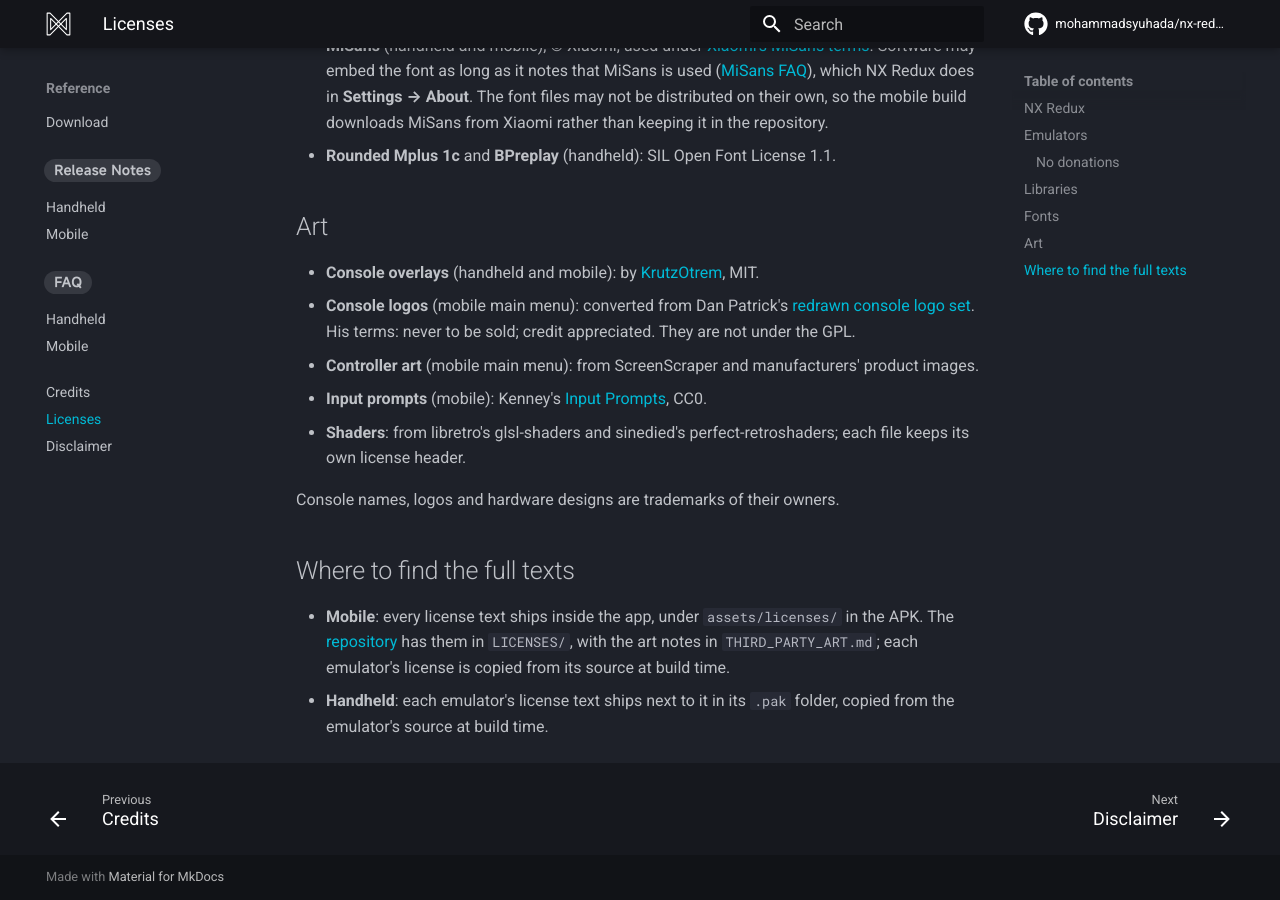
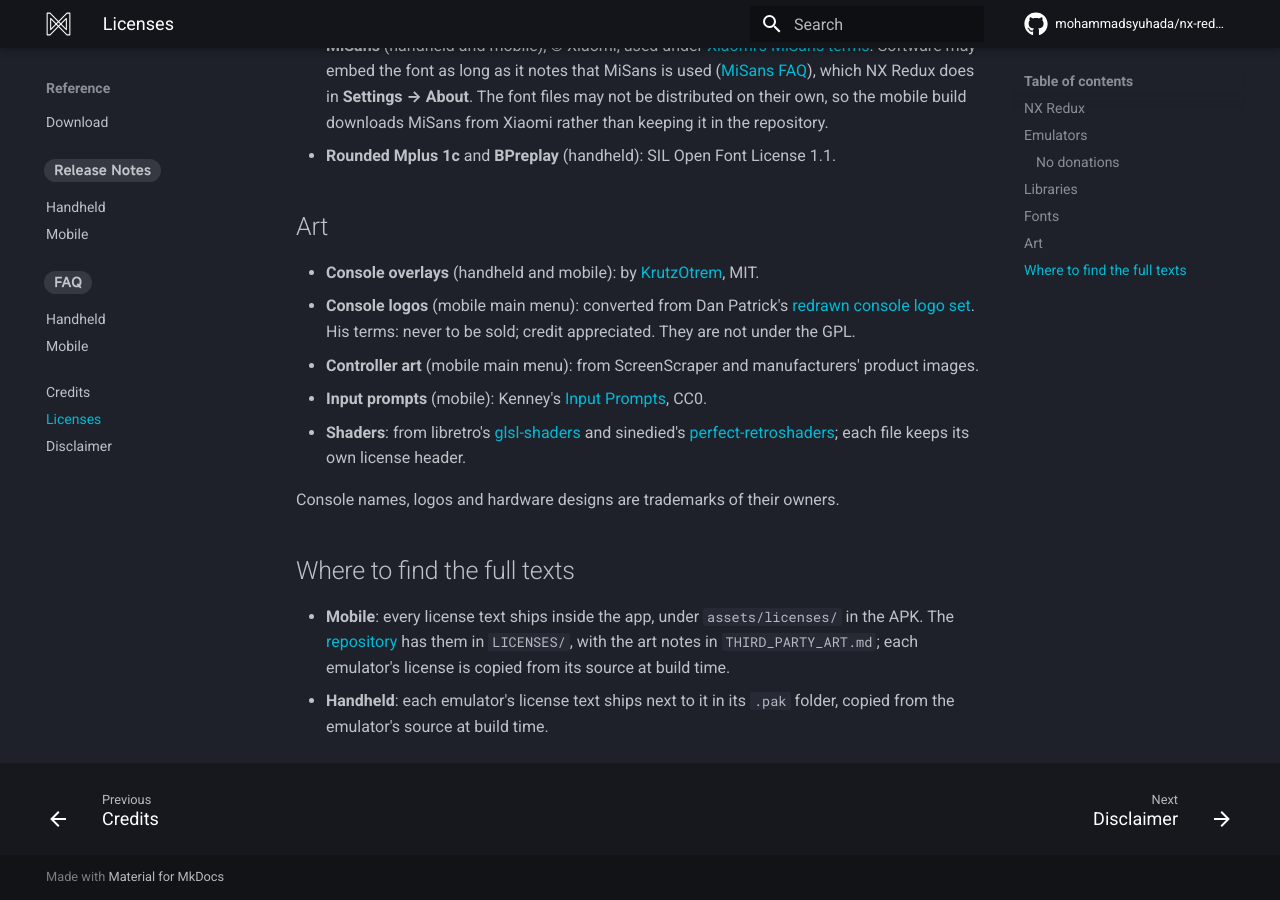
Before and after one commit to mohammadsyuhada/nx-redux-docs, an MkDocs documentation site: the page built from docs/reference/licenses.md, in a window 1280 px wide and 900 px high, scrolled down 3143 px. Built offline with MkDocs 1.6.1 and Material for MkDocs 9.7.7, drawn with Linux system fonts in a browser that asks for light colours; comment, search, counter and statistics services are not loaded; part of the change alters nothing that is shown.

```diff
--- a/docs/reference/licenses.md
+++ b/docs/reference/licenses.md
@@ -110,8 +110,10 @@ On the handheld, NX Redux inherits its libraries from NextUI and MinUI; see
   product images.
 - **Input prompts** (mobile): Kenney's
   [Input Prompts](https://kenney.nl/assets/input-prompts), CC0.
-- **Shaders**: from libretro's glsl-shaders and sinedied's
-  perfect-retroshaders; each file keeps its own license header.
+- **Shaders**: from libretro's
+  [glsl-shaders](https://github.com/libretro/glsl-shaders) and sinedied's
+  [perfect-retroshaders](https://github.com/sinedied/perfect-retroshaders);
+  each file keeps its own license header.
 
 Console names, logos and hardware designs are trademarks of their owners.
 
```
